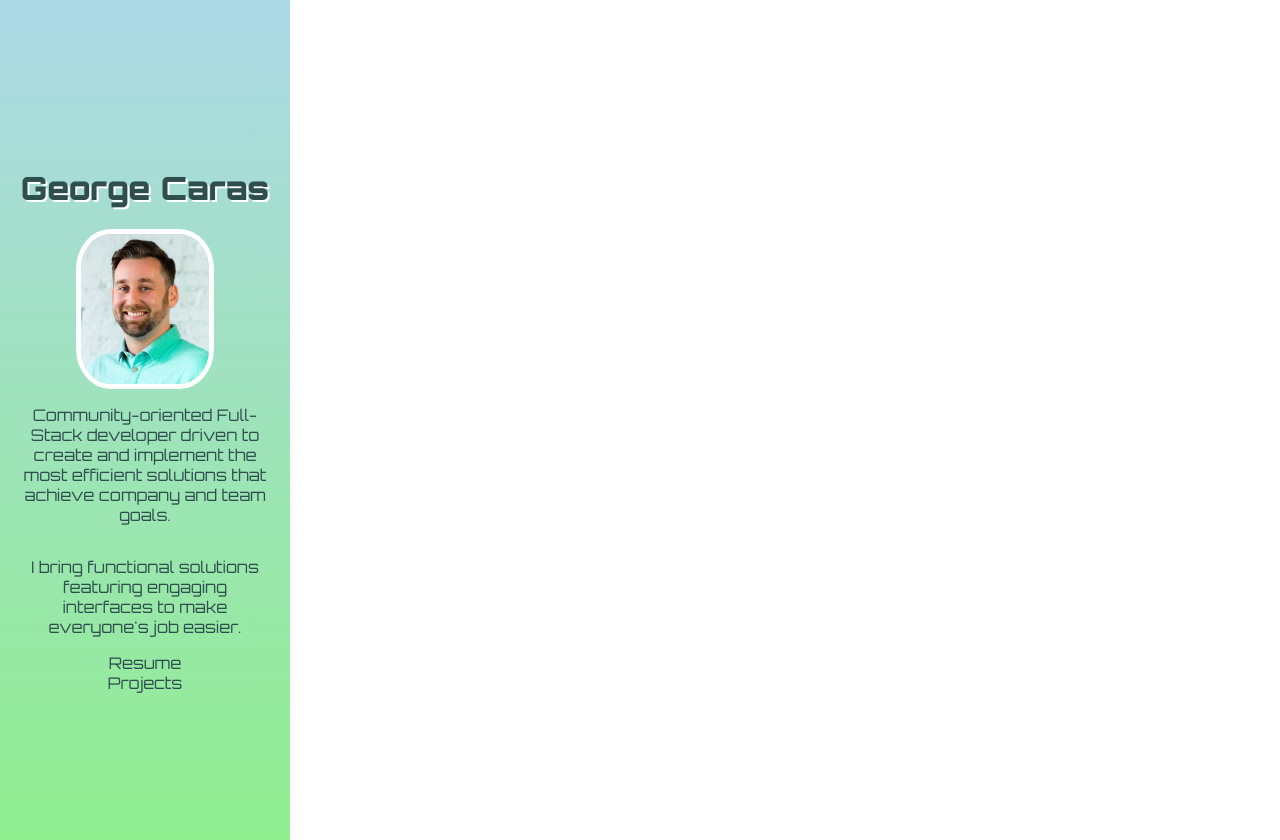
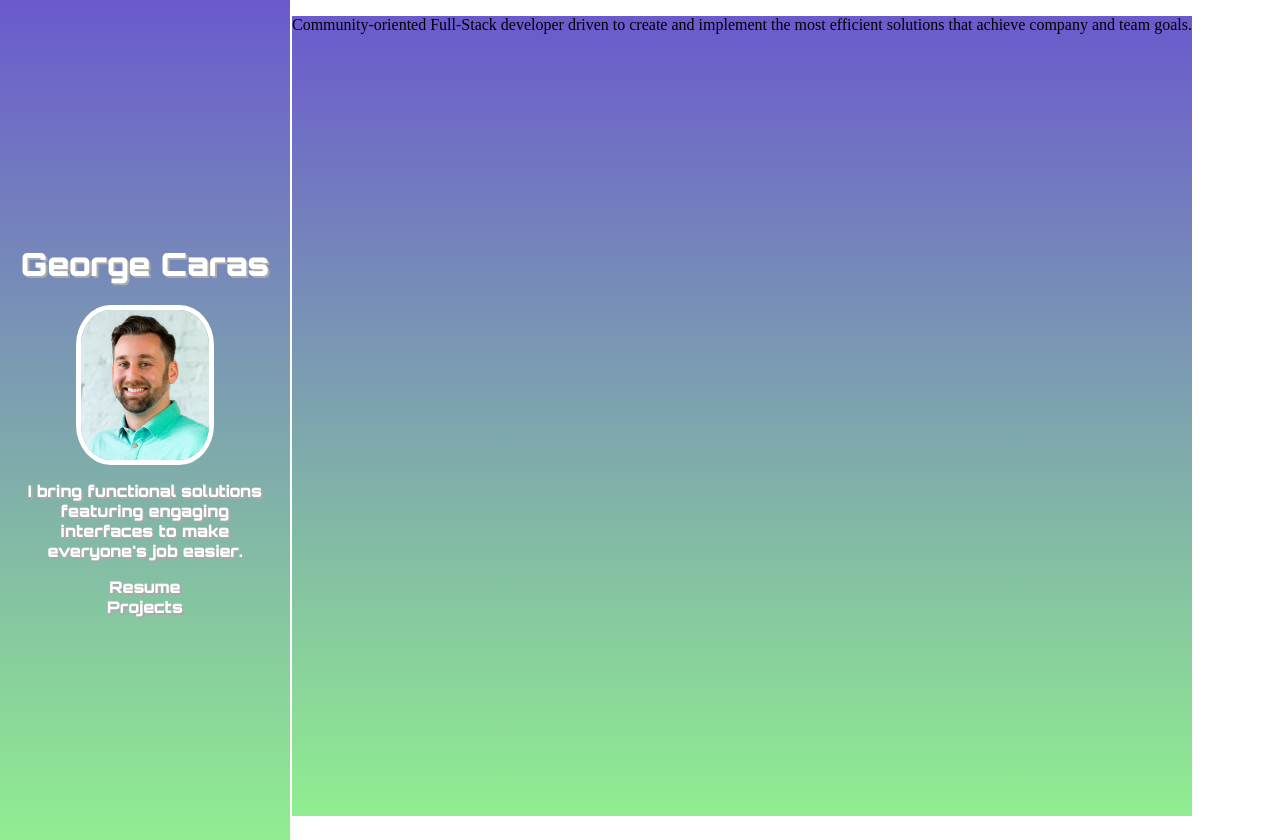
Before and after one commit to GCaras/Old-portfolio-page, a React (Create React App) app: page / in a window 1280 px wide. Built offline with nearby package versions, Linux system fonts and the light colour scheme.

Commit message:
added styling and splashpage content

```diff
--- a/src/App.js
+++ b/src/App.js
@@ -1,24 +1,33 @@
 import React from 'react';
 import styled from 'styled-components'
 import headshot from './img/headshot.png'
+import SplashPage from './SplashPage'
+
+const AppContainer = styled.div`
+  display: flex;
+`
 
 const StyledHeaderContainer = styled.div`
   align-items: center;
-  background-image: linear-gradient(lightblue, lightgreen);
-  color: darkslategray;
+  background-image: linear-gradient(slateblue, lightgreen);
+  border-right: 2px solid white;
+  color: white;
   display: flex;
   flex-direction: column;
   font-family: 'Orbitron', sans-serif;
+  font-weight: bolder;
   height: 100vh;
   justify-content: center;
+  text-shadow: 2px 2px darkgray;
+  min-width: 200px;
   max-width: 250px;
   padding: 20px;
   text-align: center;
 `
 
 const StyledHeader = styled.h1`
-  color: darkslategray;
-  text-shadow: 2px 2px white;
+  color: white;
+
 `
 
 const HeadshotNavImage = styled.img`
@@ -38,16 +47,18 @@ const StyledNav = styled.nav`
 function App() {
   return (
     <div>
+      <AppContainer>
         <StyledHeaderContainer>
           <StyledHeader>George Caras</StyledHeader>
           <HeadshotNavImage src={headshot}></HeadshotNavImage>
-        <p>Community-oriented Full-Stack developer driven to create and implement the most efficient solutions that achieve company and team goals.</p>
           <p>I bring functional solutions featuring engaging interfaces to make everyone's job easier.</p>
           <StyledNav>
             <div>Resume</div>
             <div>Projects</div>
           </StyledNav>
         </StyledHeaderContainer>
+        <SplashPage />
+      </AppContainer>
     </div>
   );
 }
--- a/src/SplashPage.js
+++ b/src/SplashPage.js
@@ -1,7 +1,21 @@
 import React from 'react'
+import styled from 'styled-components'
+
+const HeightTest = styled.div`
+    align-items: center;
+    background-image: linear-gradient(slateblue, lightgreen);
+    height: 100vh;
+    margin: 0;
+`
 
 function SplashPage () {
     return(
-        <div></div>
+        <div>
+            <HeightTest>
+                <p>Community-oriented Full-Stack developer driven to create and implement the most efficient solutions that achieve company and team goals.</p>
+            </HeightTest>
+        </div>
     )
 }
+
+export default SplashPage;
```
Lines whose indentation alone changed are shown as unchanged.
